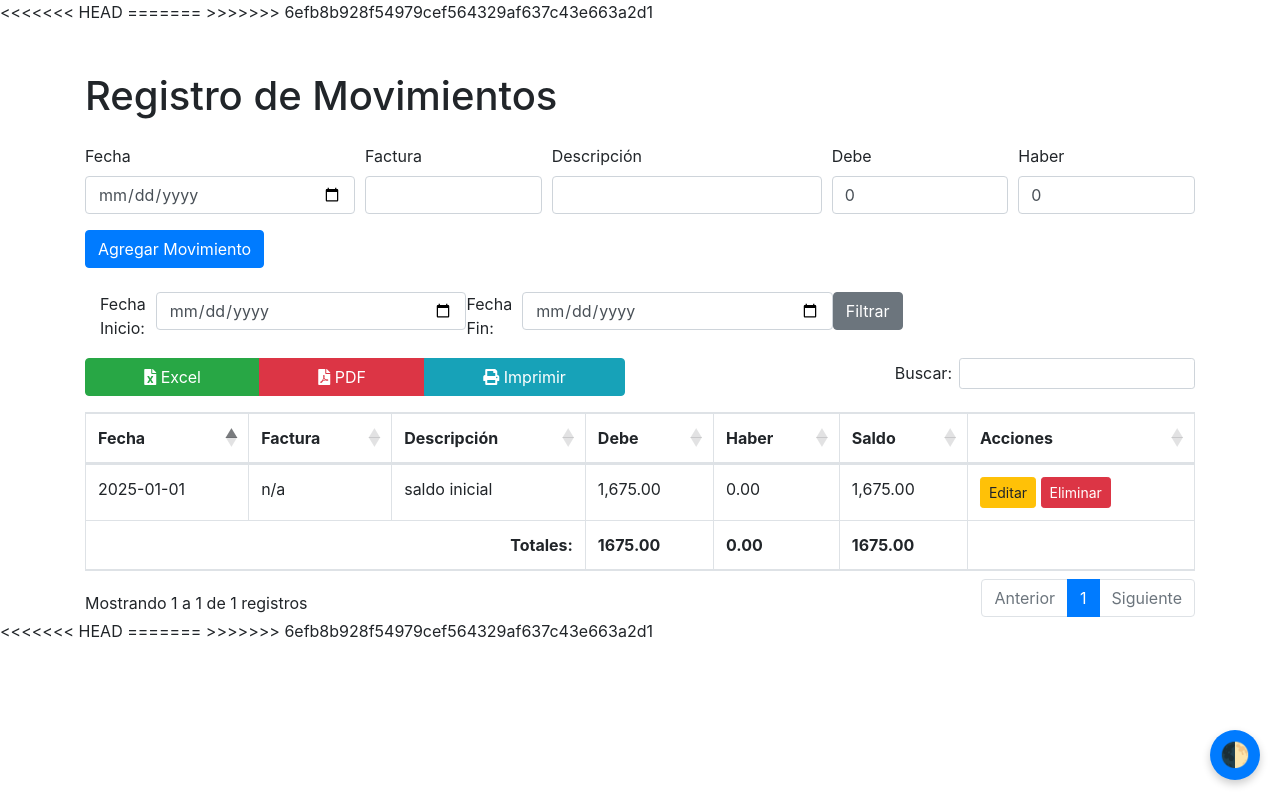
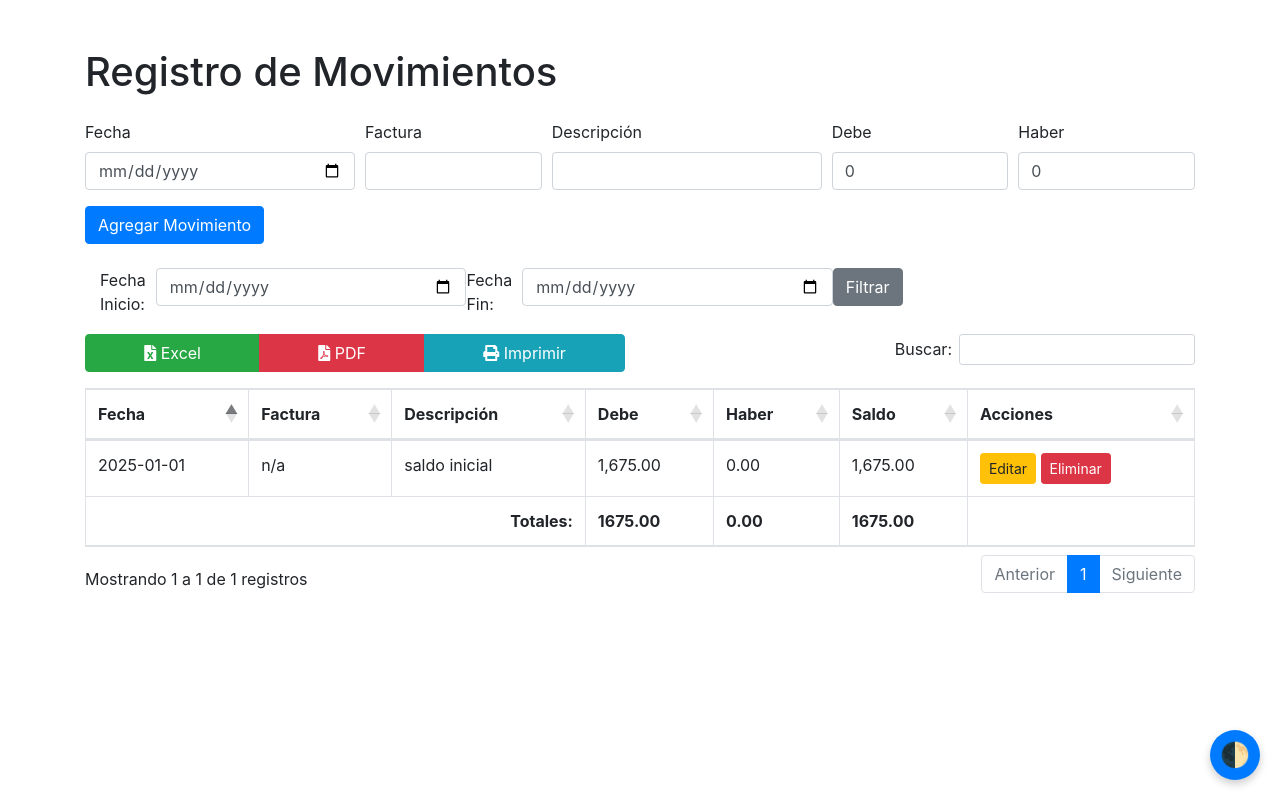
Before and after one commit to juan5440/libro_registro, a PHP site: page / in a window 1280 px wide. Run offline with PHP 8.4, Linux system fonts and the light colour scheme; data comes from the database, SQL or seed files in the repository; some libraries are stand-ins or nearby versions.

Commit message:
actualizacion archivo rar

```diff
--- a/app/views/movimientos.php
+++ b/app/views/movimientos.php
@@ -22,12 +22,6 @@
 
     <link rel="stylesheet" href="../public/css/style.css">
     <link rel="stylesheet" href="../public/css/modo_oscuro.css">
-
-<<<<<<< HEAD
-
-
-=======
->>>>>>> 6efb8b928f54979cef564329af637c43e663a2d1
 </head>
 
 <body>
@@ -148,13 +142,4 @@
 
 </body>
 
-<<<<<<< HEAD
 </html>
-=======
-</html>
-
-</body>
-
-</html>
-
->>>>>>> 6efb8b928f54979cef564329af637c43e663a2d1
```
Also changed, not shown: 1 other file.
